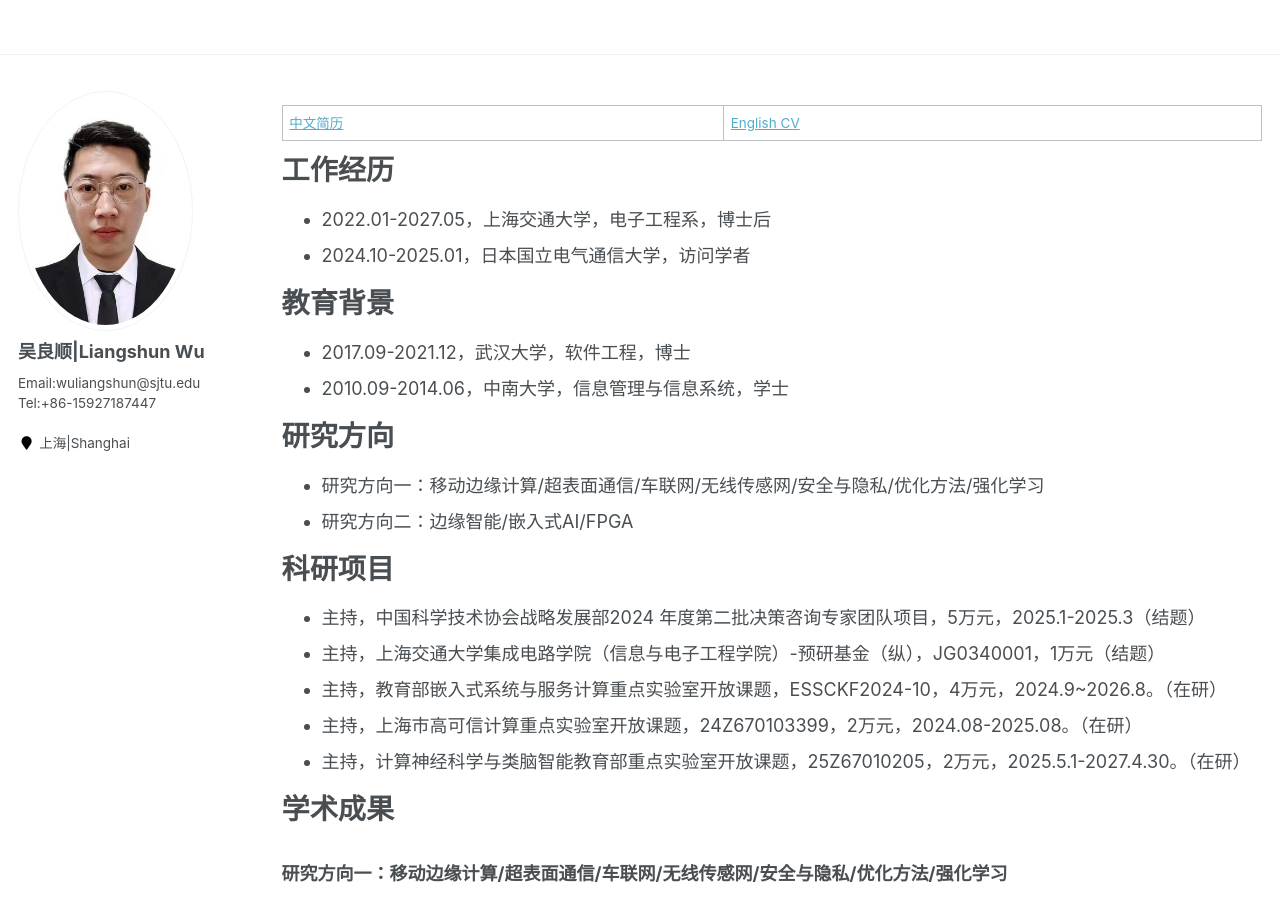
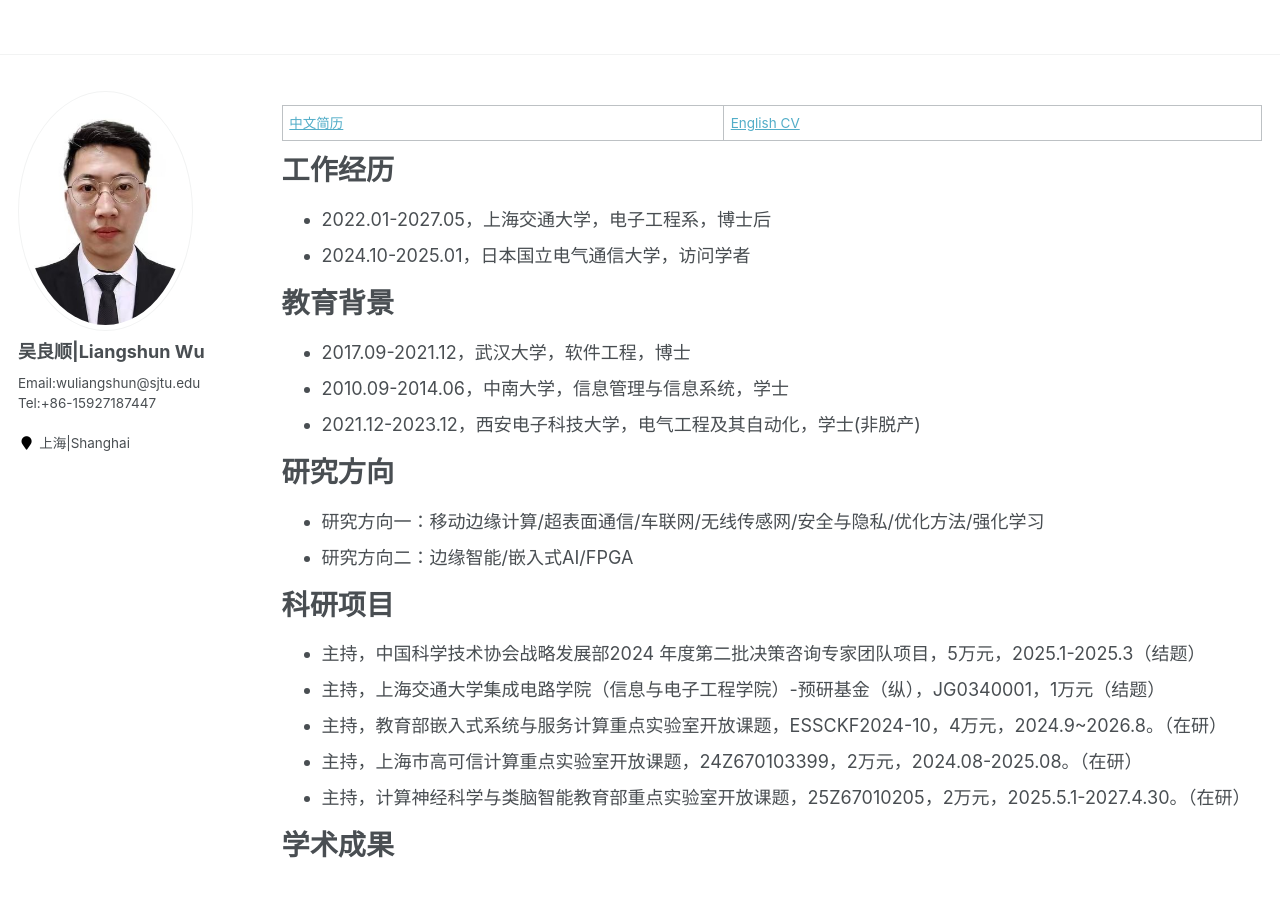
Before and after one commit to wuliangshun/wuliangshun.github.io, a Jekyll site: the page built from _pages/cv.md, in a window 1280 px wide and 900 px high. Built offline with Jekyll 4.4.1, drawn with Linux system fonts in a browser that asks for light colours; some of the changed text lies outside the part shown.

Commit message:
first commit

```diff
--- a/_pages/cv.md
+++ b/_pages/cv.md
@@ -23,9 +23,10 @@ redirect_from:
 教育背景
 ======
 
+
 * 2017.09-2021.12，武汉大学，软件工程，博士
 * 2010.09-2014.06，中南大学，信息管理与信息系统，学士
-
+* 2021.12-2023.12，西安电子科技大学，电气工程及其自动化，学士(非脱产)
 
 
 
```
Also changed, not shown: other parts of _pages/cv.md (+1 -1 lines).
